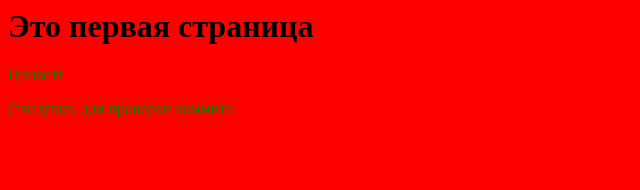
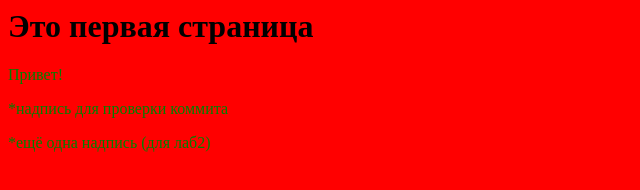
Before and after one commit to rockentrav/web, a plain HTML site: page Sample03.htm in a window 1280 px wide. Shown: the whole page, without its empty margins (0-640 px from the left). Drawn offline with Linux system fonts and the light colour scheme.

Commit message:
ершкв commit adding phrase for checking again

```diff
--- a/Sample03.htm
+++ b/Sample03.htm
@@ -13,6 +13,7 @@
   <body>
     <h1> Это первая страница</h1>
     <p> Привет! </p>
-    <p> (*надпись для проверки коммита</p>
+    <p> *надпись для проверки коммита</p>
+    <p> *ещё одна надпись (для лаб2)</p>
   </body>
 </html>
```
